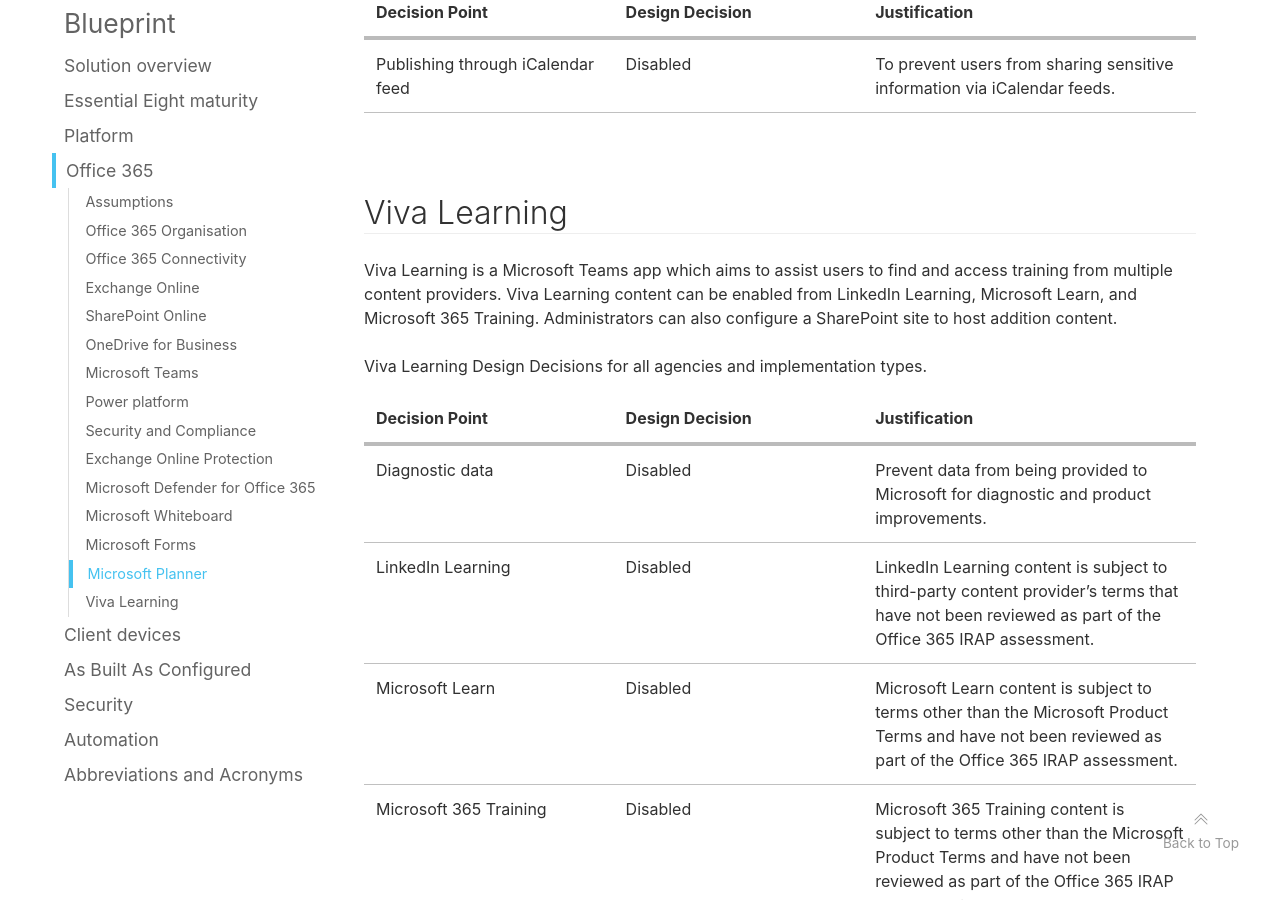
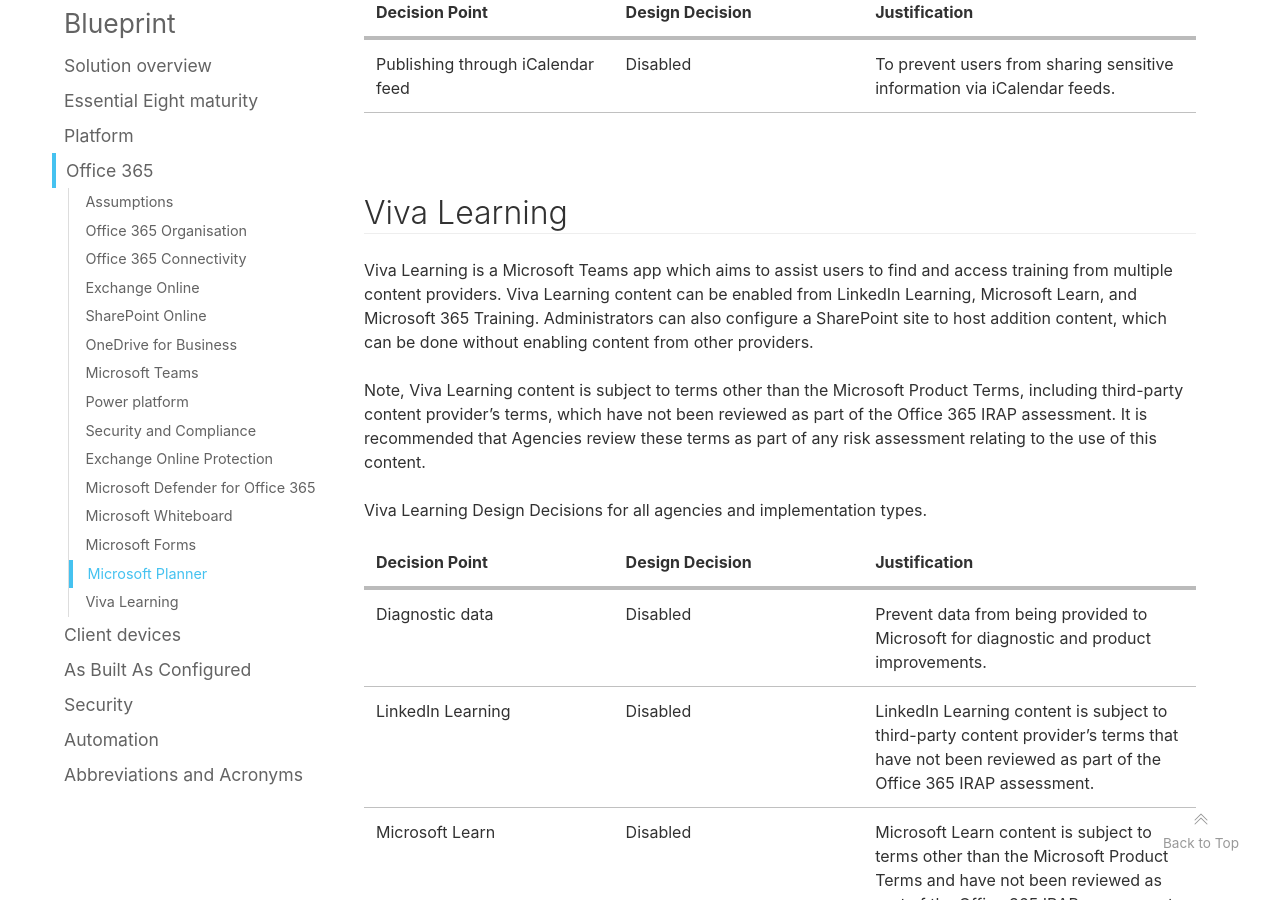
Before and after one commit to ASD-Blueprint/desktop.gov.au, a Jekyll site: the page built from blueprint/office-365.md, in a window 1280 px wide and 900 px high, scrolled down 90993 px. Built offline with Jekyll 4.4.1, drawn with Linux system fonts in a browser that asks for light colours; comment, search, counter and statistics services are not loaded.

Commit message:
Response to feedback
Additional content added in response to feedback from @zedzedzed

```diff
--- a/blueprint/office-365.md
+++ b/blueprint/office-365.md
@@ -1715,7 +1715,9 @@
 Publishing through iCalendar feed | Disabled | To prevent users from sharing sensitive information via iCalendar feeds.
 
 ## Viva Learning
-Viva Learning is a Microsoft Teams app which aims to assist users to find and access training from multiple content providers. Viva Learning content can be enabled from LinkedIn Learning, Microsoft Learn, and Microsoft 365 Training. Administrators can also configure a SharePoint site to host addition content.
+Viva Learning is a Microsoft Teams app which aims to assist users to find and access training from multiple content providers. Viva Learning content can be enabled from LinkedIn Learning, Microsoft Learn, and Microsoft 365 Training. Administrators can also configure a SharePoint site to host addition content, which can be done without enabling content from other providers.
+
+Note, Viva Learning content is subject to terms other than the Microsoft Product Terms, including third-party content provider’s terms, which have not been reviewed as part of the Office 365 IRAP assessment. It is recommended that Agencies review these terms as part of any risk assessment relating to the use of this content.
 
 Viva Learning Design Decisions for all agencies and implementation types.
 
```
